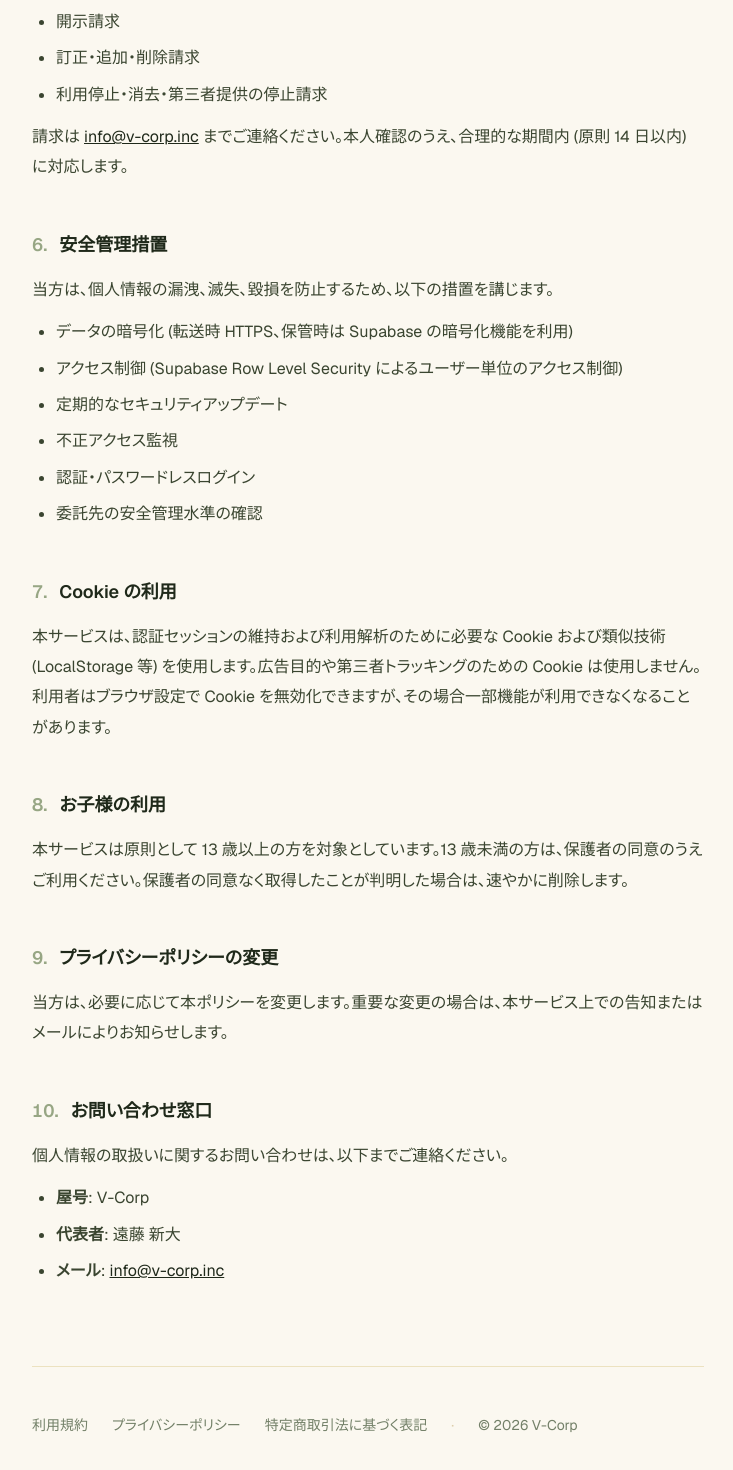
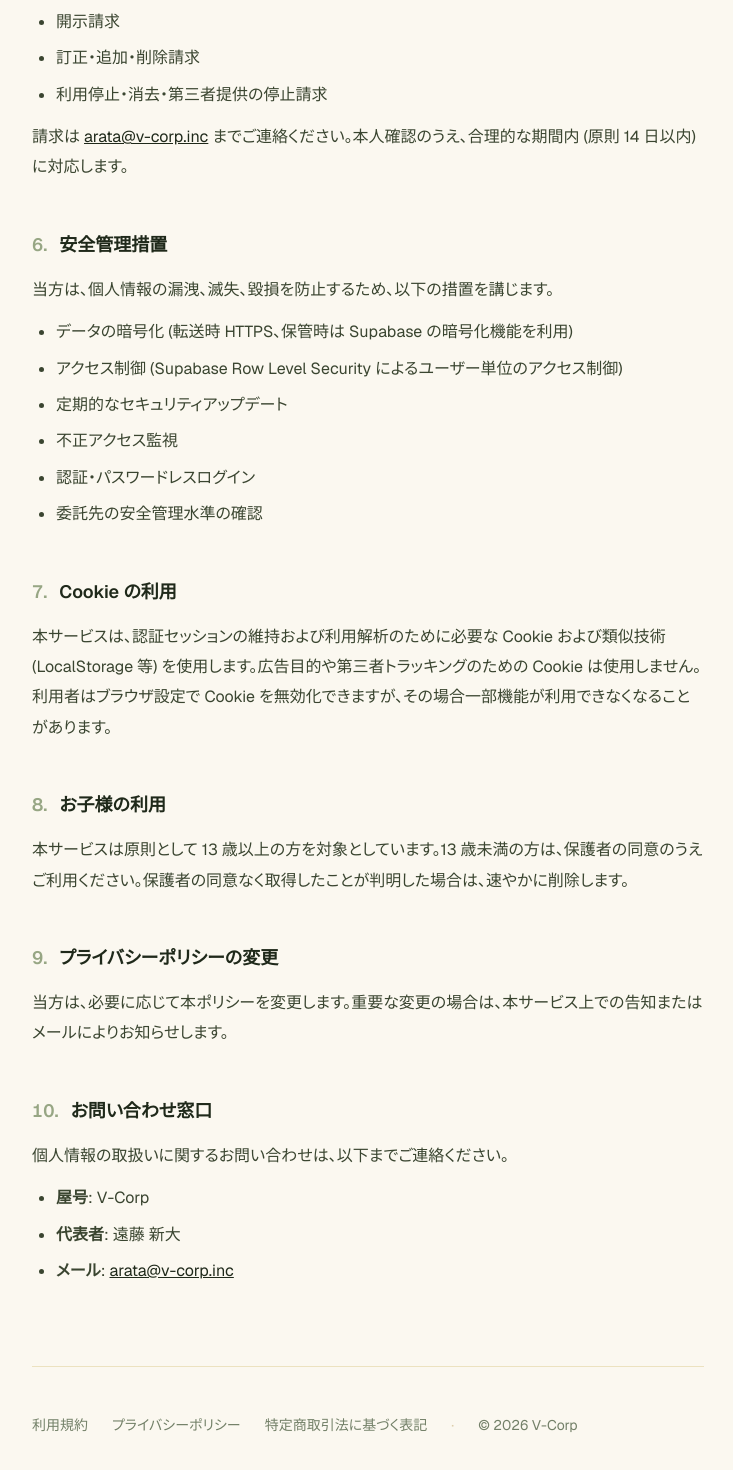
Before and after one commit to vcorp-endoarata/virtual-corporation, a Next.js app: page /legal/privacy in a window 1280 px wide. Shown: the part 3079-4549 px from the top of the page, without its empty margins (272-1005 px from the left). Built offline with nearby package versions, Linux system fonts and the light colour scheme.

Commit message:
プライバシーポリシー: 連絡先メールを arata@v-corp.inc に変更

```diff
--- a/app/legal/privacy/page.tsx
+++ b/app/legal/privacy/page.tsx
@@ -154,7 +154,7 @@ export default function PrivacyPage() {
           <li>利用停止・消去・第三者提供の停止請求</li>
         </ul>
         <p>
-          請求は <a href="mailto:info@v-corp.inc" className="underline">info@v-corp.inc</a> までご連絡ください。本人確認のうえ、合理的な期間内 (原則 14 日以内) に対応します。
+          請求は <a href="mailto:arata@v-corp.inc" className="underline">arata@v-corp.inc</a> までご連絡ください。本人確認のうえ、合理的な期間内 (原則 14 日以内) に対応します。
         </p>
       </Section>
 
@@ -197,7 +197,7 @@ export default function PrivacyPage() {
         <ul>
           <li><strong>屋号</strong>: V-Corp</li>
           <li><strong>代表者</strong>: 遠藤 新大</li>
-          <li><strong>メール</strong>: <a href="mailto:info@v-corp.inc" className="underline">info@v-corp.inc</a></li>
+          <li><strong>メール</strong>: <a href="mailto:arata@v-corp.inc" className="underline">arata@v-corp.inc</a></li>
         </ul>
       </Section>
     </>
```
